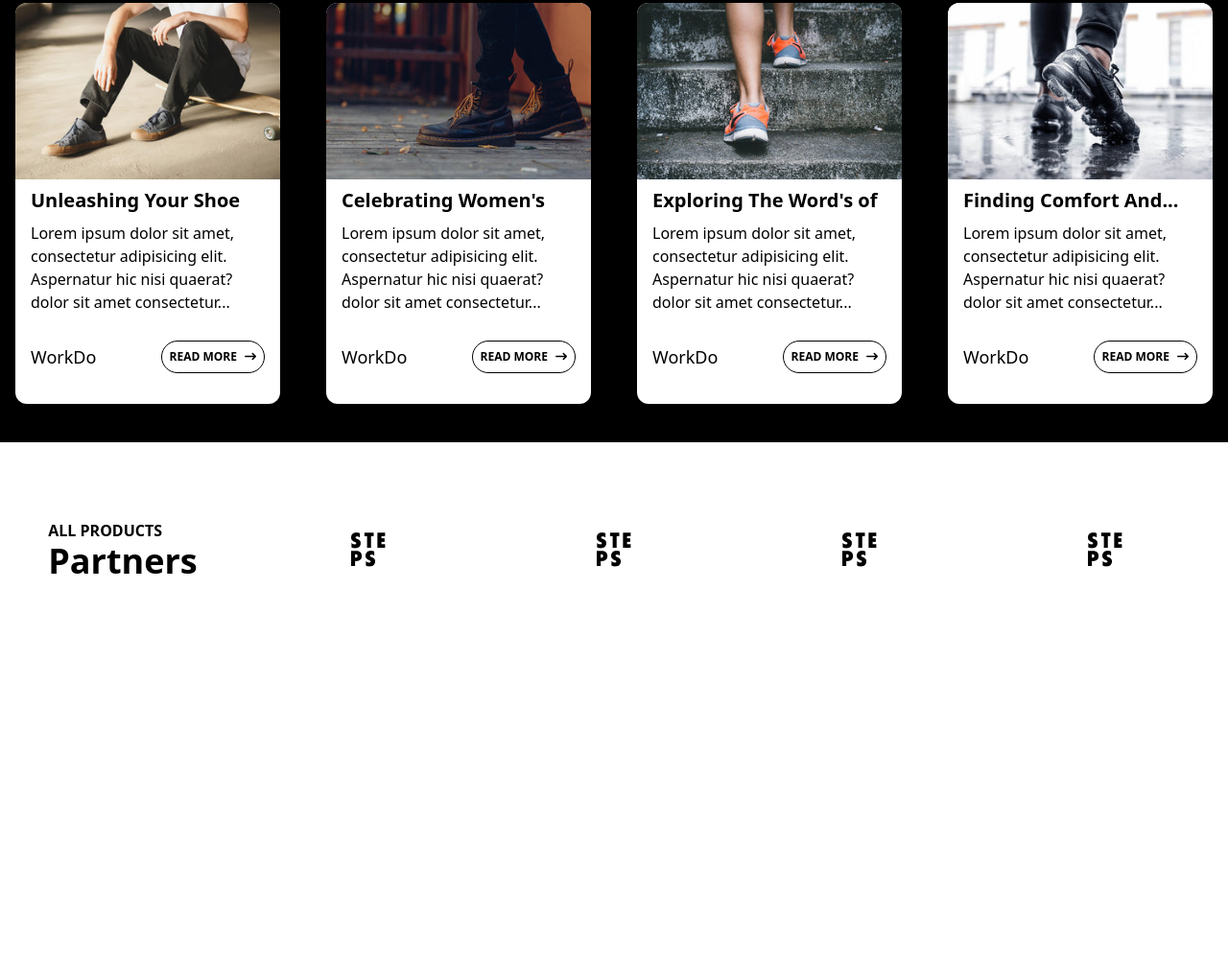
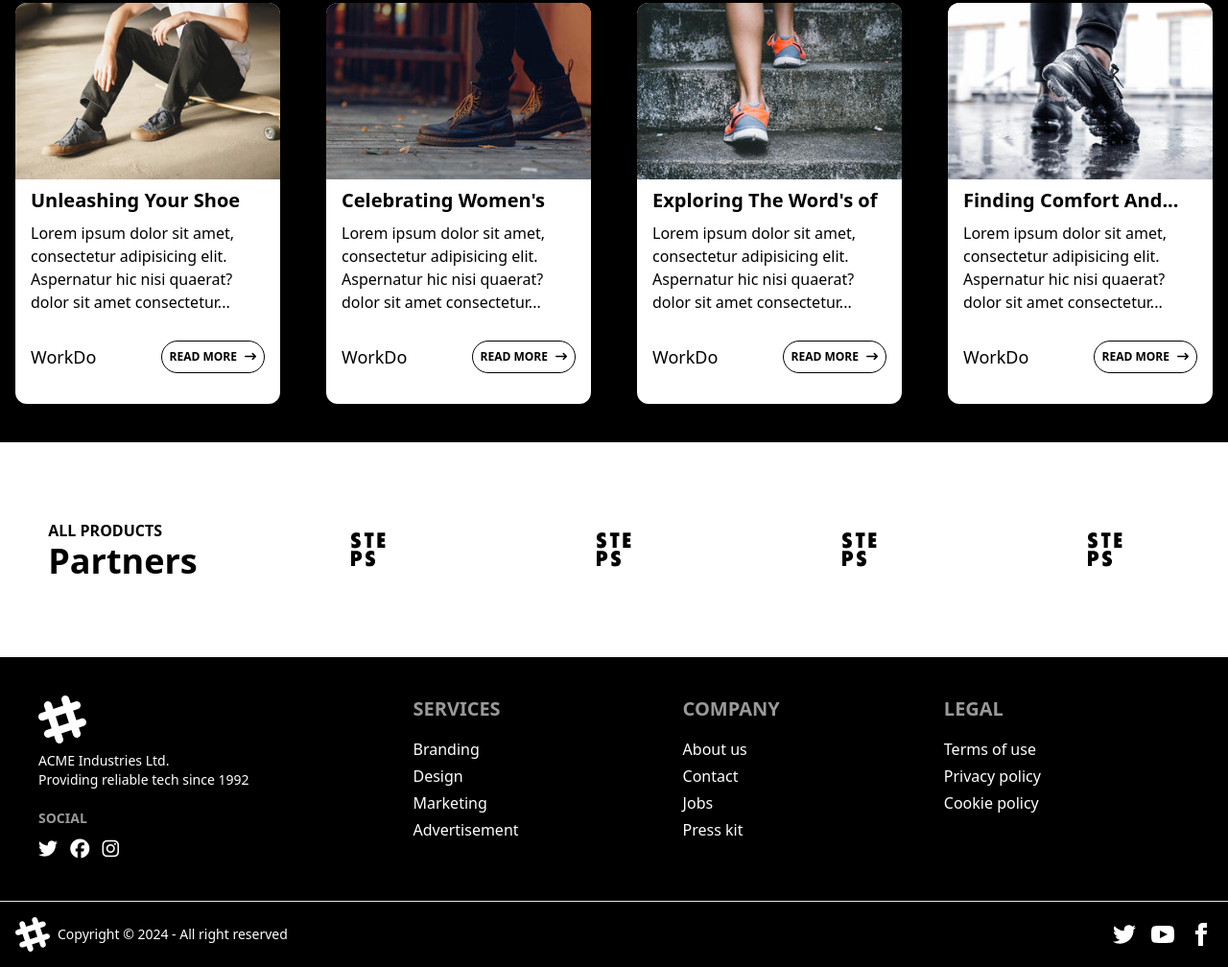
Before and after one commit to salmatahermunni151/super-steps, a plain HTML site: page index.html in a window 1280 px wide. Shown: the part 7352-8360 px from the top of the page at 96% size. Before the commit the page ends 8037 px from the top, so only its background shows below. Drawn offline with nearby package versions, Linux system fonts and the light colour scheme.

Commit message:
Adde footer

```diff
--- a/index.html
+++ b/index.html
@@ -1011,5 +1011,60 @@
       </div>
     </section>
    </main>
+   <!-- footer code satrt here -->
+   <footer class="bg-black text-white">
+    <div class="footer p-10">
+      <aside>
+        <svg width="50" height="50" viewBox="0 0 24 24" xmlns="http://www.w3.org/2000/svg" fill-rule="evenodd" clip-rule="evenodd" class="fill-current"><path d="M22.672 15.226l-2.432.811.841 2.515c.33 1.019-.209 2.127-1.23 2.456-1.15.325-2.148-.321-2.463-1.226l-.84-2.518-5.013 1.677.84 2.517c.391 1.203-.434 2.542-1.831 2.542-.88 0-1.601-.564-1.86-1.314l-.842-2.516-2.431.809c-1.135.328-2.145-.317-2.463-1.229-.329-1.018.211-2.127 1.231-2.456l2.432-.809-1.621-4.823-2.432.808c-1.355.384-2.558-.59-2.558-1.839 0-.817.509-1.582 1.327-1.846l2.433-.809-.842-2.515c-.33-1.02.211-2.129 1.232-2.458 1.02-.329 2.13.209 2.461 1.229l.842 2.515 5.011-1.677-.839-2.517c-.403-1.238.484-2.553 1.843-2.553.819 0 1.585.509 1.85 1.326l.841 2.517 2.431-.81c1.02-.33 2.131.211 2.461 1.229.332 1.018-.21 2.126-1.23 2.456l-2.433.809 1.622 4.823 2.433-.809c1.242-.401 2.557.484 2.557 1.838 0 .819-.51 1.583-1.328 1.847m-8.992-6.428l-5.01 1.675 1.619 4.828 5.011-1.674-1.62-4.829z"></path></svg>
+        <p>ACME Industries Ltd.<br>Providing reliable tech since 1992</p>
+        <div class="mt-3">
+          <h6 class="footer-title">Social</h6>
+          <div class="text-xl space-x-2">
+            <i class="fa-brands fa-twitter"></i>
+            <i class="fa-brands fa-facebook"></i>
+            <i class="fa-brands fa-instagram"></i>
+          </div>
+        </div>
+      </aside>
+      <nav class="lg:block md:block hidden">
+        <h6 class="footer-title text-xl mb-4">Services</h6>
+        <ul class="space-y-1 text-base">
+        <li class="link link-hover">Branding</li>
+        <li class="link link-hover">Design</li>
+        <li class="link link-hover">Marketing</li>
+        <li class="link link-hover">Advertisement</li>
+        </ul>
+      </nav>
+      <nav class="lg:block md:block hidden">
+        <h6 class="footer-title text-xl mb-4">Company</h6>
+        <ul class="space-y-1 text-base">
+        <li class="link link-hover">About us</li>
+        <li class="link link-hover">Contact</li>
+        <li class="link link-hover">Jobs</li>
+        <li class="link link-hover">Press kit</li>
+        </ul>
+      </nav>
+      <nav class="lg:block md:block hidden">
+        <h6 class="footer-title text-xl mb-4">Legal</h6>
+        <ul class="space-y-1 text-base">
+          <li class="link link-hover">Terms of use</li>
+          <li class="link link-hover">Privacy policy</li>
+          <li class="link link-hover">Cookie policy</li></ul>
+      </nav>
+    </div>
+    <hr>
+    <div class="footer items-center p-4">
+      <aside class="items-center grid-flow-col">
+        <svg width="36" height="36" viewBox="0 0 24 24" xmlns="http://www.w3.org/2000/svg" fill-rule="evenodd" clip-rule="evenodd" class="fill-current"><path d="M22.672 15.226l-2.432.811.841 2.515c.33 1.019-.209 2.127-1.23 2.456-1.15.325-2.148-.321-2.463-1.226l-.84-2.518-5.013 1.677.84 2.517c.391 1.203-.434 2.542-1.831 2.542-.88 0-1.601-.564-1.86-1.314l-.842-2.516-2.431.809c-1.135.328-2.145-.317-2.463-1.229-.329-1.018.211-2.127 1.231-2.456l2.432-.809-1.621-4.823-2.432.808c-1.355.384-2.558-.59-2.558-1.839 0-.817.509-1.582 1.327-1.846l2.433-.809-.842-2.515c-.33-1.02.211-2.129 1.232-2.458 1.02-.329 2.13.209 2.461 1.229l.842 2.515 5.011-1.677-.839-2.517c-.403-1.238.484-2.553 1.843-2.553.819 0 1.585.509 1.85 1.326l.841 2.517 2.431-.81c1.02-.33 2.131.211 2.461 1.229.332 1.018-.21 2.126-1.23 2.456l-2.433.809 1.622 4.823 2.433-.809c1.242-.401 2.557.484 2.557 1.838 0 .819-.51 1.583-1.328 1.847m-8.992-6.428l-5.01 1.675 1.619 4.828 5.011-1.674-1.62-4.829z"></path></svg>
+        <p>Copyright © 2024 - All right reserved</p>
+      </aside>
+      <nav class="grid-flow-col gap-4 md:place-self-center md:justify-self-end lg:flex md:flex hidden">
+        <a><svg xmlns="http://www.w3.org/2000/svg" width="24" height="24" viewBox="0 0 24 24" class="fill-current"><path d="M24 4.557c-.883.392-1.832.656-2.828.775 1.017-.609 1.798-1.574 2.165-2.724-.951.564-2.005.974-3.127 1.195-.897-.957-2.178-1.555-3.594-1.555-3.179 0-5.515 2.966-4.797 6.045-4.091-.205-7.719-2.165-10.148-5.144-1.29 2.213-.669 5.108 1.523 6.574-.806-.026-1.566-.247-2.229-.616-.054 2.281 1.581 4.415 3.949 4.89-.693.188-1.452.232-2.224.084.626 1.956 2.444 3.379 4.6 3.419-2.07 1.623-4.678 2.348-7.29 2.04 2.179 1.397 4.768 2.212 7.548 2.212 9.142 0 14.307-7.721 13.995-14.646.962-.695 1.797-1.562 2.457-2.549z"></path></svg>
+        </a>
+        <a><svg xmlns="http://www.w3.org/2000/svg" width="24" height="24" viewBox="0 0 24 24" class="fill-current"><path d="M19.615 3.184c-3.604-.246-11.631-.245-15.23 0-3.897.266-4.356 2.62-4.385 8.816.029 6.185.484 8.549 4.385 8.816 3.6.245 11.626.246 15.23 0 3.897-.266 4.356-2.62 4.385-8.816-.029-6.185-.484-8.549-4.385-8.816zm-10.615 12.816v-8l8 3.993-8 4.007z"></path></svg></a>
+        <a><svg xmlns="http://www.w3.org/2000/svg" width="24" height="24" viewBox="0 0 24 24" class="fill-current"><path d="M9 8h-3v4h3v12h5v-12h3.642l.358-4h-4v-1.667c0-.955.192-1.333 1.115-1.333h2.885v-5h-3.808c-3.596 0-5.192 1.583-5.192 4.615v3.385z"></path></svg></a>
+      </nav>
+    </div>
+   </footer>
 </body>
 </html>
```
